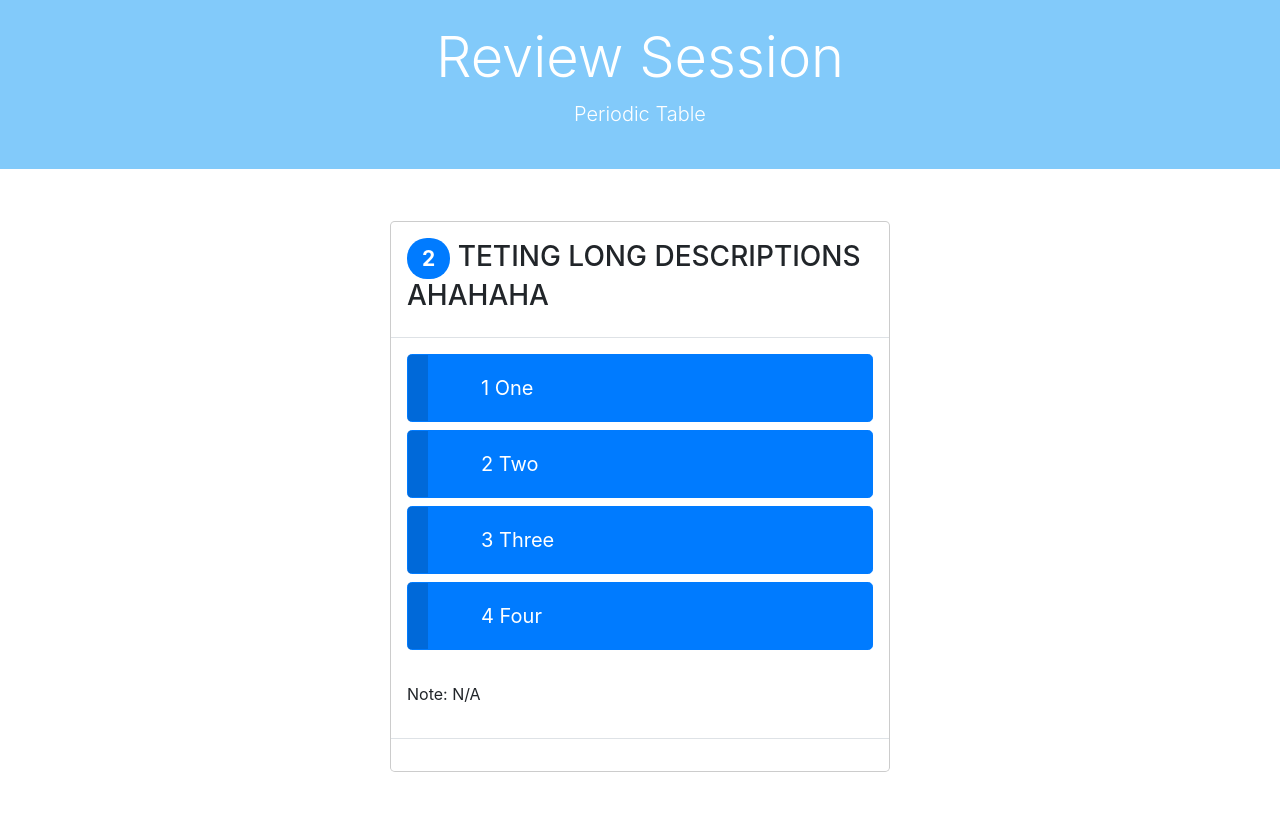
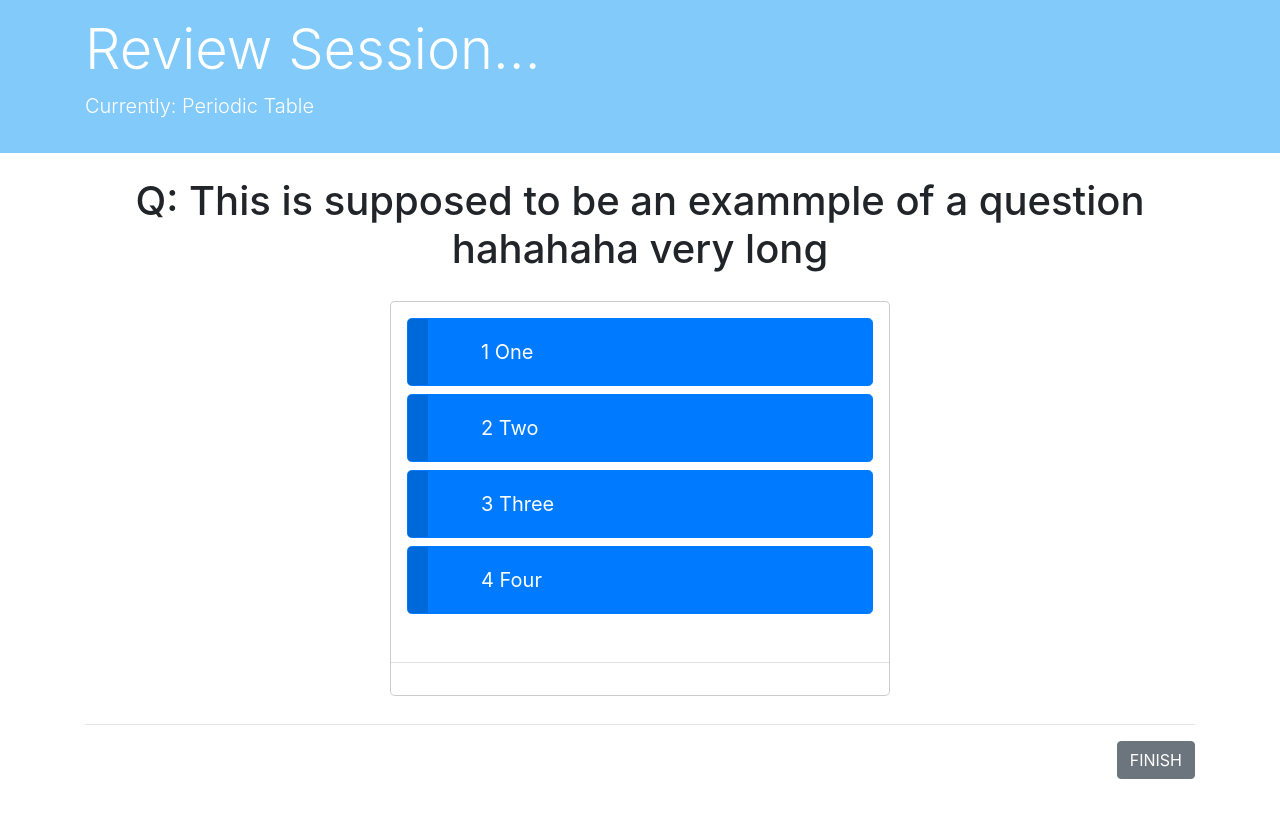
Before and after one commit to aali195/retain, a Django app: template templates/progress/review.html in a window 1280 px wide. Shown: the part 59-883 px from the top of the page. After the commit the page ends 838 px from the top, so only its background shows below. Run offline with Django 3.2, Linux system fonts and the light colour scheme; the template is opened without the code that fills it, so the values that code supplies are empty; some libraries are stand-ins or nearby versions.

Commit message:
Update 'progress' templates

```diff
--- a/templates/progress/learn.html
+++ b/templates/progress/learn.html
@@ -23,9 +23,9 @@
                     <p class="text-secondary">Progress: </p>
                 </div>
                 <div class="col-md-4 text-right">
-                        <button class="btn btn-secondary" type="submit">FINISH</button>
-                        <button class="btn btn-primary" type="submit">NEXT</button>
-                    </div>
+                    <button class="btn btn-secondary" type="submit">FINISH</button>
+                    <button class="btn btn-primary" type="submit">NEXT</button>
+                </div>
                 <div class="col-md-12 text-center">
                     <hr>
                     <h1 class="display-5">This is supposed to be an exammple of a statement hahahaha very long </h1>
--- a/templates/progress/review.html
+++ b/templates/progress/review.html
@@ -4,12 +4,12 @@
 
 {% block content %}
     <!-- Title -->
-    <section id="showcase-session" class="py-4 text-white">
+    <section id="showcase-session" class="py-3 text-white">
         <div class="container">
-            <div class="row text-center">
+            <div class="row">
                 <div class="col-md-12">
-                    <h1 class="display-4">Review Session</h1>
-                    <p class="lead">Periodic Table</p>
+                    <h1 class="display-4">Review Session...</h1>
+                    <p class="lead">Currently: Periodic Table</p>
                 </div>
             </div>
         </div>
@@ -18,11 +18,11 @@
     <!-- Review -->
     <section id="review" class="py-4">
         <div class="container">
+            <div class="row">
+                <div class="col-md-12 text-center">
+                    <h1 class="display-5">Q: This is supposed to be an exammple of a question hahahaha very long </h1>
                     <div class="modal-dialog">
                         <div class="modal-content">
-                    <div class="modal-header">
-                        <h3><span class="badge badge-primary" id="qid">2</span> TETING LONG DESCRIPTIONS AHAHAHA</h3>
-                    </div>
                             <div class="modal-body">
                                 <div class="col-3 offset-5">
                                     <div id="loadbar" style="display: none;">
@@ -46,7 +46,6 @@
                                     <label class="element-animation4 btn btn-lg btn-primary btn-block"><span class="btn-label"></span>
                                         <input type="radio" name="q_answer" value="4">4 Four</label>
                                     <br>
-                            <p>Note: N/A</p>
                                 </div>
                             </div>
                             <div class="modal-footer text-muted">
@@ -54,6 +53,12 @@
                             </div>
                         </div>
                     </div>
+                    <hr>
+                </div>
+                <div class="col-md-12 text-right">
+                    <button class="btn btn-secondary" type="submit">FINISH</button>
+                </div>
+            </div>
         </div>
     </section>
 
```
Lines whose indentation alone changed are shown as unchanged.
